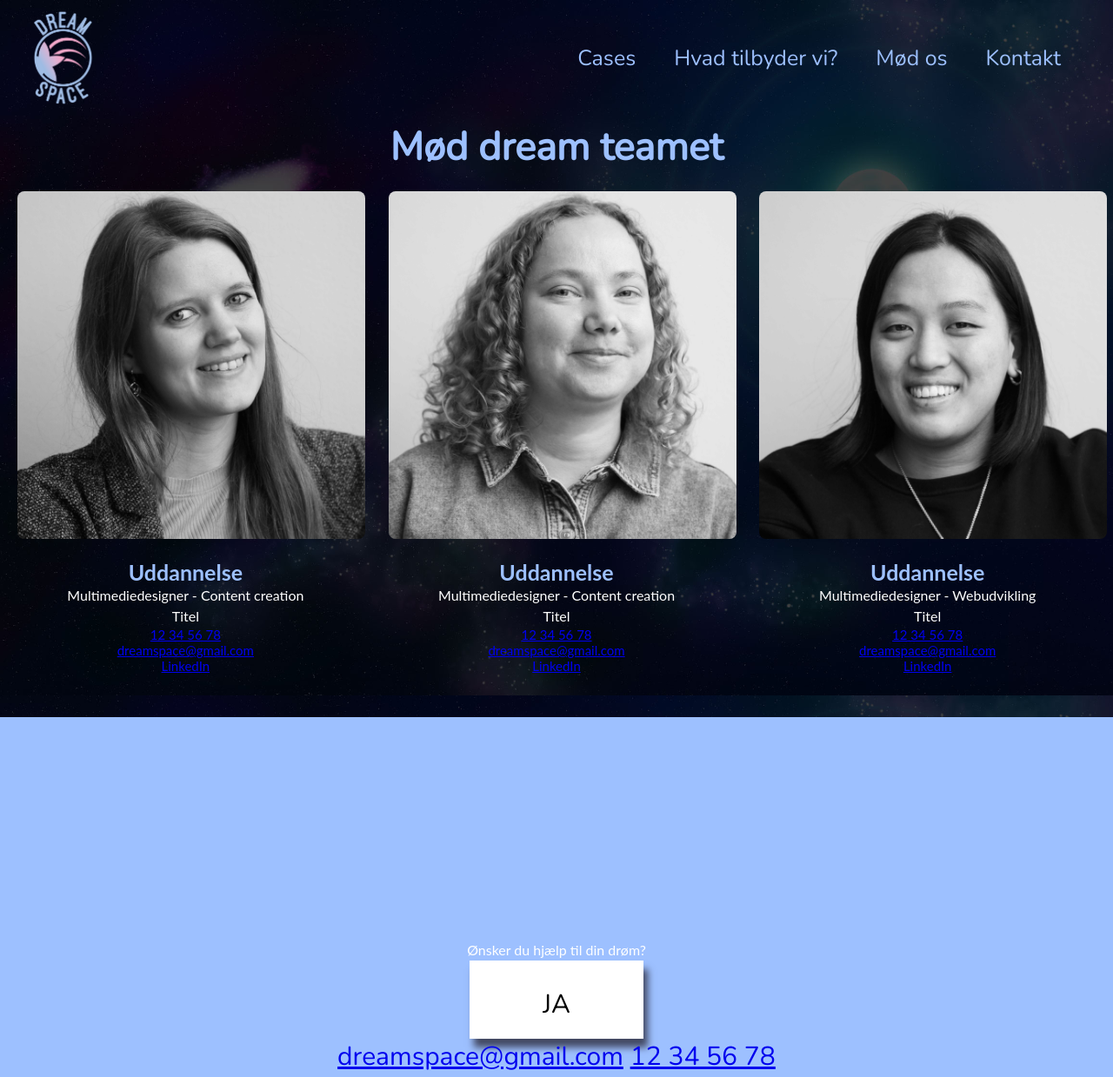
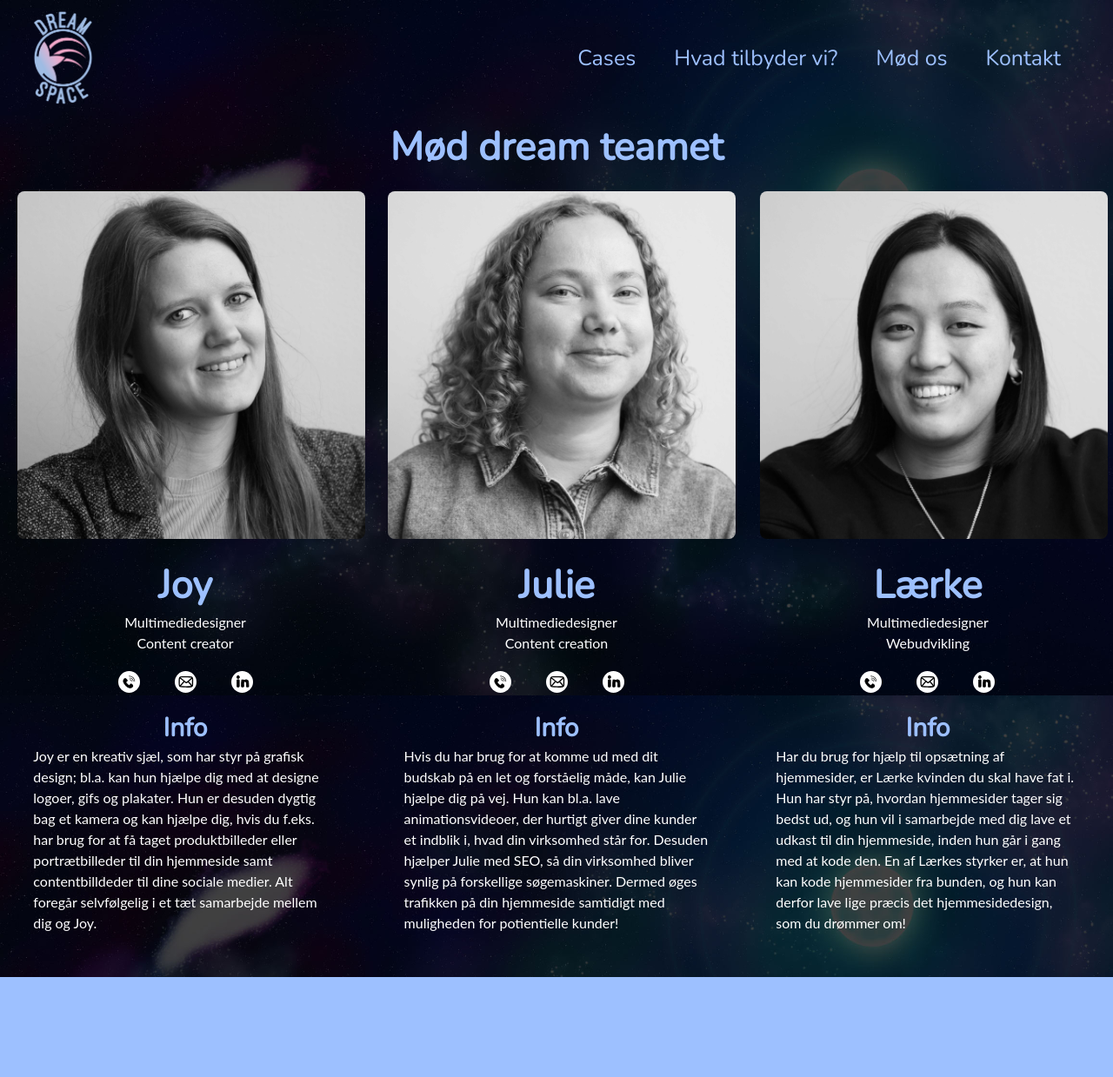
Before and after one commit to JoyDreamerDesu/DreamSpace, a plain HTML site: page omos.html in a window 1280 px wide. Shown: the top 1239 px of the page at 87% size. Drawn offline with nearby package versions, Linux system fonts and the light colour scheme; a web font is replaced by a local one.

Commit message:
retttelser til mød os

```diff
--- a/css/style.css
+++ b/css/style.css
@@ -19,7 +19,7 @@ img {
     border-radius: 2%;
 }
 
-/*Indeks siden/forsiden*/
+/*Indekssiden/forsiden*/
 video {
     width: 100%;
 }
@@ -55,9 +55,9 @@ header ul {
 }
 
 header li {
-    display: inline-block; /* afstand ift. padding både for oveog for neden. Undlad "block" hvis der bare skal være padding i siderne - man kan også bruge display-none for at fjerne menuen*/
+    display: inline-block; /* afstand ift. padding både for oven og for neden. Undlad "block" hvis der bare skal være padding i siderne - man kan også bruge display-none for at fjerne menuen*/
     margin: 0; /* hele vejen rundt*/
-    padding: 45px 15px; /*føreste verdi: top og bund - anden verdi: siderne */
+    padding: 45px 15px; /*første værdi: top og bund - anden værdi: siderne */
 }
 
 header a {
@@ -325,6 +325,9 @@ form {
 }
 
 /*Om os side - lavet ved hjælp af https://www.tutorialrepublic.com/codelab.php?topic=faq&file=css-image-swap-on-hover */
+
+
+
 .team img {
     height: 400px;
     width: 400px;
@@ -358,6 +361,20 @@ form {
     width: 100%;
     text-align: center;
 }
+
+.omosKontakt img {
+    height: 25px;
+    width: 25px;
+}
+.omosKontakt {
+    display: flex;
+    justify-content: center;
+}
+
+.kortOm {
+    text-align: left;
+    margin: 0 9% 0 9%;
+    }
 
 /*Knapper på alle siderne */
 .knap {
@@ -495,8 +512,40 @@ form {
     /*-----------OM OS-----------*/
 
     .omos {
-        display: flex;
+        display: grid;
+        grid-template-columns: 1fr, 1fr, 1fr;
+        grid-template-areas:
+        ". a ."
+        "b c d"
     }
+    .omosTeam {
+        grid-area: a;
+    }
+    .joyKasse {
+        grid-area: b;
+    }
+    .julieKasse {
+        grid-area: c;
+    }
+    .laerkeKasse {
+        grid-area: d;
+    }
+
+
+    }
+    .omosTeam {
+    grid-area: a;
+    }
+    .joyKasse {
+        grid-area: b;
+    }
+    .julieKasse {
+        grid-area: c;
+    }
+    .laerkeKasse {
+        grid-area: d;
+    }
+
 
     /* Indekssiden/forsiden */
     video {
--- a/omos.html
+++ b/omos.html
@@ -36,56 +36,79 @@
     </header>
 
     <main>
-        <h1>Mød dream teamet</h1>
-
         <!--Med hjælp fra https://www.tutorialrepublic.com/codelab.php?topic=faq&file=css-image-swap-on-hover -->
         <section class="omos">
+            <h1 class="omosTeam">Mød dream teamet</h1><br>
+
+            <article class="joyKasse">
             <article class="team">
-            <div class="medarbejder">
-                <img src="img/Joy.jpg" alt="billede af medarbejderen, Joy">
-                <img class="back" src="img/j-fly-square.jpg" alt="billede af medarbejderen Joy som flyver">
-            </div>
+                <div class="medarbejder">
+                    <img src="img/Joy.jpg" alt="billede af medarbejderen, Joy">
+                    <img class="back" src="img/j-fly-square.jpg" alt="billede af medarbejderen Joy som flyver">
+                </div>
+                <h2>Joy</h2>
+                <p>Multimediedesigner</p>
+                <p>Content creator</p>
 
-                <h5>Uddannelse</h5>
-                <p>Multimediedesigner - Content creation</p>
+                <nav class="omosKontakt">
+                    <img src="img/telefon.svg" alt="rundt ikon af en telefon">
+                    <img src="img/mail.svg" alt="rundt ikon af et brev">
+                    <img src="img/linkedIn.svg" alt="rundt ikon af LinkedIn">
+                </nav>
+            <article>
+                <h3>Info</h3>
+                <p class="kortOm">Joy er en kreativ sjæl, som har styr på grafisk design; bl.a. kan hun hjælpe dig med at designe logoer, gifs og plakater. Hun er desuden dygtig bag et kamera og kan hjælpe dig, hvis du f.eks. har brug for at få taget produktbilleder eller portrætbilleder til din hjemmeside samt contentbilldeder til dine sociale medier. Alt foregår selvfølgelig i et tæt samarbejde mellem dig og Joy.</p>
+            </article>
+            </article>
+        </article>
 
-                <p>Titel</p>
-                <a href="telto:12345678">12 34 56 78<a><br>
-                <a href="mailto:dreamspace@gmailcom"> dreamspace@gmail.com<a><br>
-                <a href="#" rel="nofollow">LinkedIn<a>
-            </article>
 
+            <article class="julieKasse">
             <article class="team">
             <div class="medarbejder">
                 <img src="img/Julie.jpg" alt="billede af medarbejderen, Julie">
                 <img class="back" src="img/ju-fly-square.jpg" alt="billede af medarbejderen Julie som flyver">
             </div>
 
-                <h5>Uddannelse</h5>
-                <p>Multimediedesigner - Content creation</p>
+                <h2>Julie</h2>
+                <p>Multimediedesigner</p>
+                <p>Content creation</p>
 
-                <p>Titel</p>
-                <a href="telto:12345678">12 34 56 78<a><br>
-                <a href="mailto:dreamspace@gmailcom"> dreamspace@gmail.com<a><br>
-                <a href="#" rel="nofollow">LinkedIn<a>
+                <nav class="omosKontakt">
+                    <img src="img/telefon.svg" alt="rundt ikon af en telefon">
+                    <img src="img/mail.svg" alt="rundt ikon af et brev">
+                    <img src="img/linkedIn.svg" alt="rundt ikon af">
+                </nav>
+
+                <h3>Info</h3>
+                <p class="kortOm">Hvis du har brug for at komme ud med dit budskab på en let og forståelig måde, kan Julie hjælpe dig på vej. Hun kan bl.a. lave animationsvideoer, der hurtigt giver dine kunder et indblik i, hvad din virksomhed står for. Desuden hjælper Julie med SEO, så din virksomhed bliver synlig på forskellige søgemaskiner. Dermed øges trafikken på din hjemmeside samtidigt med muligheden for potientielle kunder!</p>
             </article>
+        </article>
 
+        <article class="laerkeKasse">
             <article class="team">
             <div class="medarbejder">
                 <img src="img/Lærke.jpg" alt="billede af medarbejderen, Lærke">
                 <img class="back" src="img/l-fly-square.jpg" alt="billede af medarbejderen Lærke som flyver">
             </div>
 
-                <h5>Uddannelse</h5>
-                <p>Multimediedesigner - Webudvikling</p>
+                <h2>Lærke</h2>
+                <p>Multimediedesigner</p>
+                <p>Webudvikling</p>
 
-                <p>Titel</p>
-                <a href="telto:12345678">12 34 56 78<a><br>
-                <a href="mailto:dreamspace@gmailcom"> dreamspace@gmail.com<a><br>
-                <a href="#" rel="nofollow">LinkedIn<a>
+                <nav class="omosKontakt">
+                    <img src="img/telefon.svg">
+                    <img src="img/mail.svg">
+                    <img src="img/linkedIn.svg">
+                </nav>
+
+            <article>
+                <h3>Info</h3>
+                <p class="kortOm">Har du brug for hjælp til opsætning af hjemmesider, er Lærke kvinden du skal have fat i. Hun har styr på, hvordan hjemmesider tager sig bedst ud, og hun vil i samarbejde med dig lave et udkast til din hjemmeside, inden hun går i gang med at kode den. En af Lærkes styrker er, at hun kan kode hjemmesider fra bunden, og hun kan derfor lave lige præcis det hjemmesidedesign, som du drømmer om!</p>
             </article>
+            </article>
+        </article>
         </section>
-
     </main>
 
     <footer>
@@ -94,8 +117,8 @@
             <a class="knap" href="kontakt.html">JA</a>
 
                 <div>
-                    <a href="mailto:dreamspace@gmailcom"> dreamspace@gmail.com<a>
-                    <a href="telto:12345678">12 34 56 78<a>
+                    <a href="mailto:kontakt@dreamspace.com">kontakt@dreamspace.dk</a>
+                    <a href="telto:12345678">12 34 56 78</a>
                 </div>
         </div>
     </footer>
```
Also changed, not shown: index.html (+2 -2 lines), kontakt.html (+4 -4 lines), img/circle.svg (added), img/linkedIn.svg (added), img/mail.svg (added), img/telefon.svg (added).
